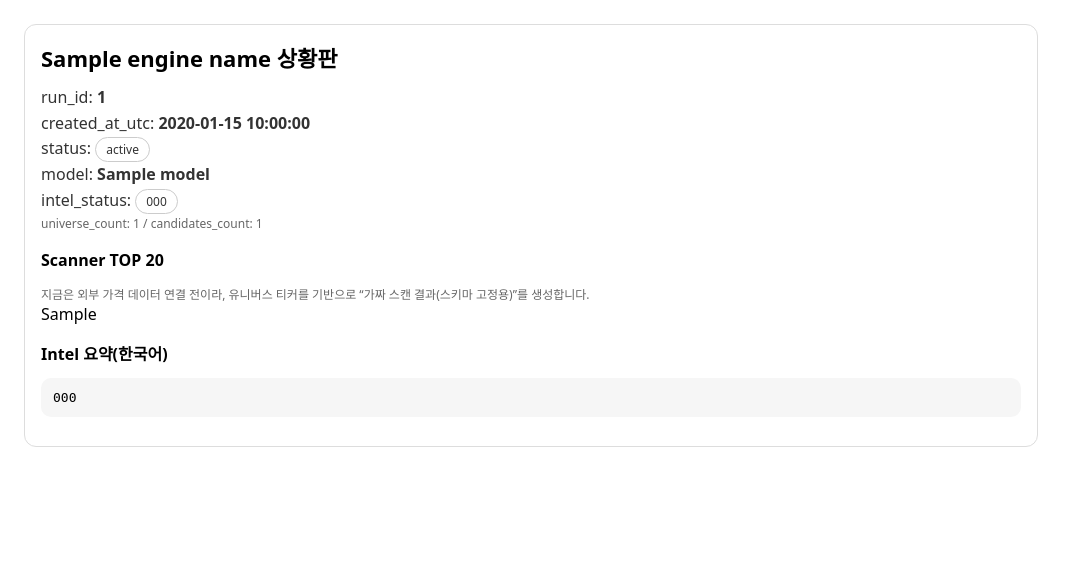
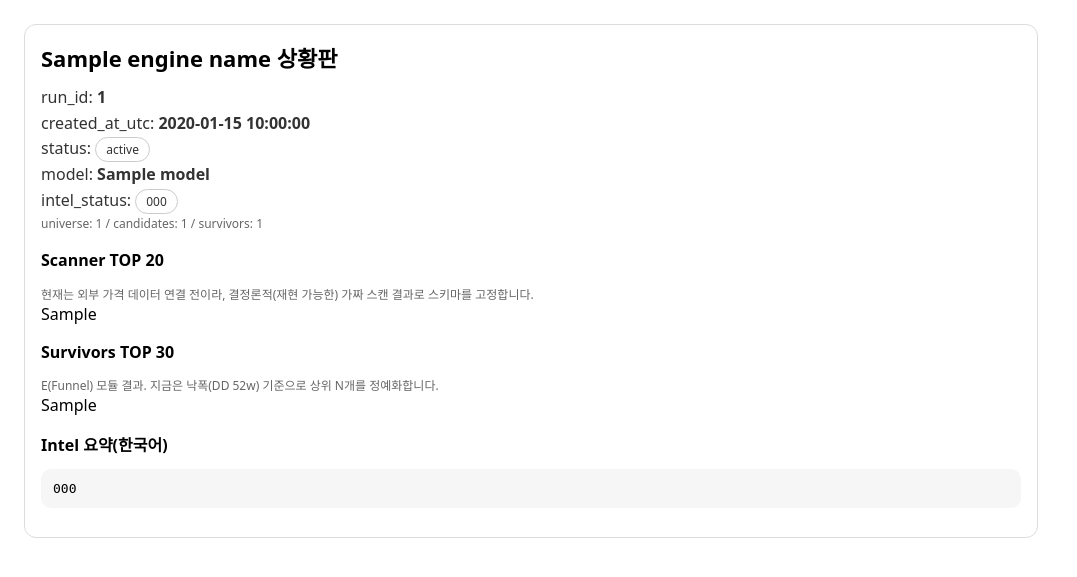
Before and after one commit to wldksdkqk0929-lang/Final-Engine, a Python web app: template templates/dashboard.html in a window 1280 px wide. Shown: the top 577 px of the page, without its empty margins (0-1077 px from the left). Run offline with Jinja, Linux system fonts and the light colour scheme; the template is opened without the code that fills it: most values are stand-ins (such as "Sample title", 1, 10 or a date in 2020).

Commit message:
Update dashboard.html

```diff
--- a/templates/dashboard.html
+++ b/templates/dashboard.html
@@ -26,12 +26,16 @@
       <div>status: <span class="pill">{{status}}</span></div>
       <div>model: <b>{{model}}</b></div>
       <div>intel_status: <span class="pill">{{intel_status}}</span></div>
-      <div class="muted">universe_count: {{universe_count}} / candidates_count: {{candidates_count}}</div>
+      <div class="muted">universe: {{universe_count}} / candidates: {{candidates_count}} / survivors: {{survivors_count}}</div>
     </div>
 
     <h2 style="font-size:16px; margin-top:16px;">Scanner TOP 20</h2>
-    <div class="muted">지금은 외부 가격 데이터 연결 전이라, 유니버스 티커를 기반으로 “가짜 스캔 결과(스키마 고정용)”를 생성합니다.</div>
+    <div class="muted">현재는 외부 가격 데이터 연결 전이라, 결정론적(재현 가능한) 가짜 스캔 결과로 스키마를 고정합니다.</div>
     {{scan_table_html}}
+
+    <h2 style="font-size:16px; margin-top:16px;">Survivors TOP 30</h2>
+    <div class="muted">E(Funnel) 모듈 결과. 지금은 낙폭(DD 52w) 기준으로 상위 N개를 정예화합니다.</div>
+    {{survivors_table_html}}
 
     <h2 style="font-size:16px; margin-top:16px;">Intel 요약(한국어)</h2>
     <pre>{{intel_text_ko}}</pre>
```
